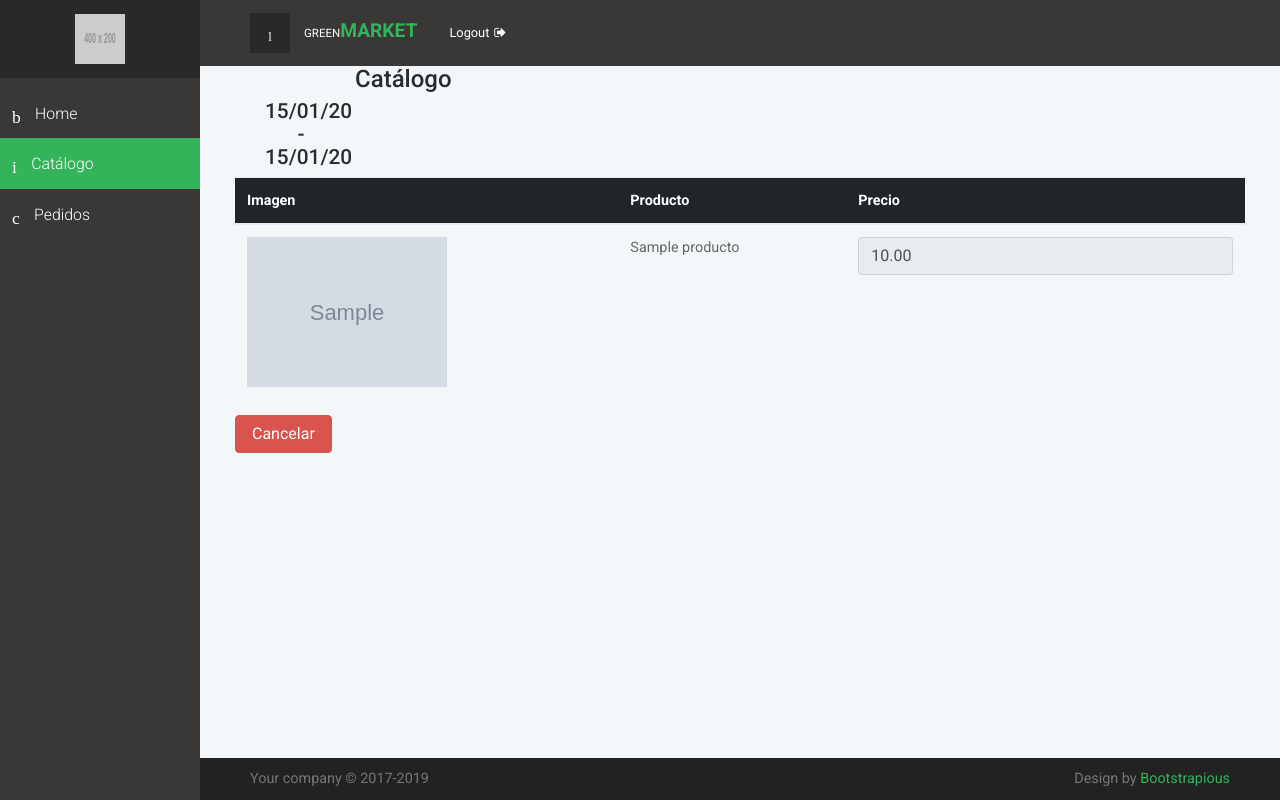
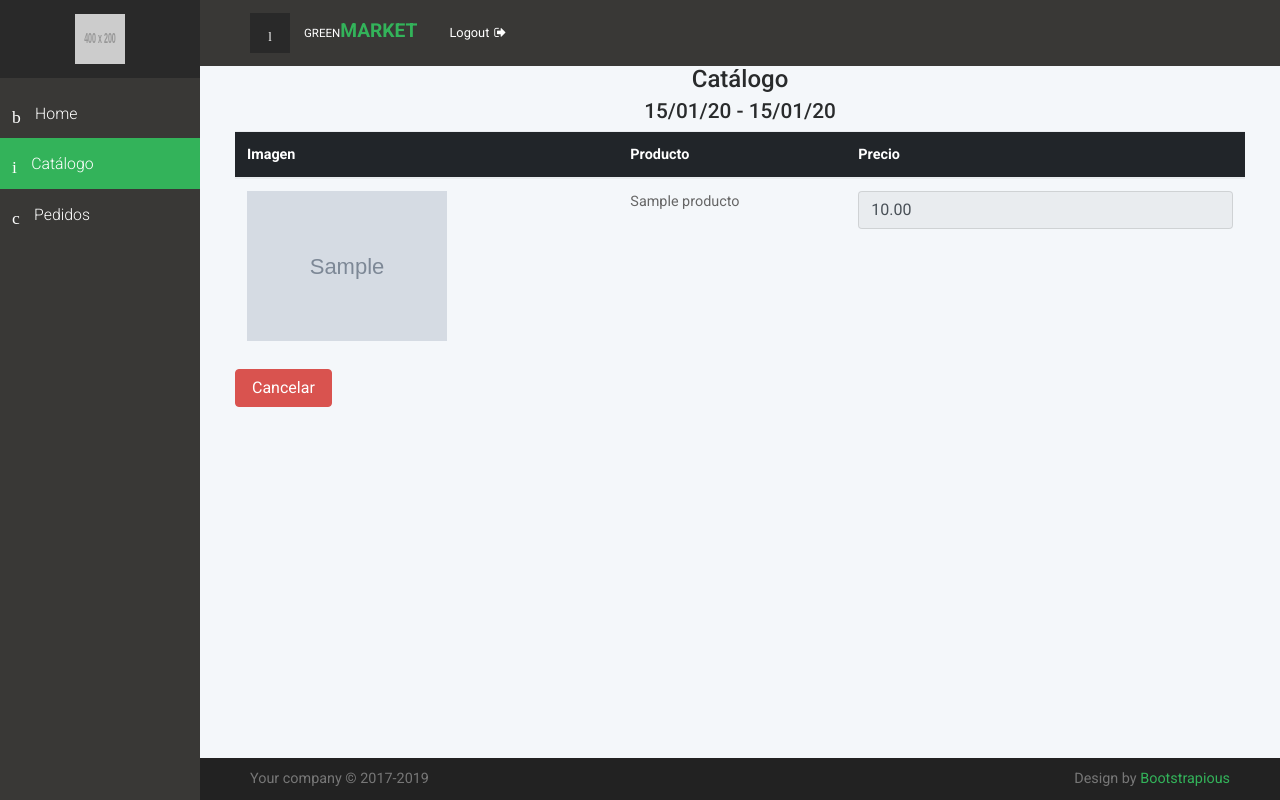
Before and after one commit to davidOrtiz09/GreenMarket-G2, a Django app: page /administrador/catalogo in a window 1280 px wide. Run offline with Django 3.2, Linux system fonts and the light colour scheme; tables that the repository leaves empty hold one stand-in row (values such as "Sample post"); grey boxes marked "Sample" are stand-in pictures; grey boxes labelled with a size stand in for pictures from a placeholder-image service; some libraries are stand-ins or nearby versions; some web fonts are replaced.

Commit message:
Ajuste en el template de catálogo

```diff
--- a/Administrador/templates/Administrador/catalogo.html
+++ b/Administrador/templates/Administrador/catalogo.html
@@ -4,10 +4,10 @@
     <section>
         <div class="container-fluid">
             <div class="row">
-                <div class="col-4">
+                <div class="col-12">
                     <div class="text-center">
                         <h1 class="text-center">Catálogo</h1>
-                        <h2 class="col-4" align="center">{{ subtitulo }}</h2>
+                        <h2>{{ subtitulo }}</h2>
                     </div>
 
                 </div>
```
